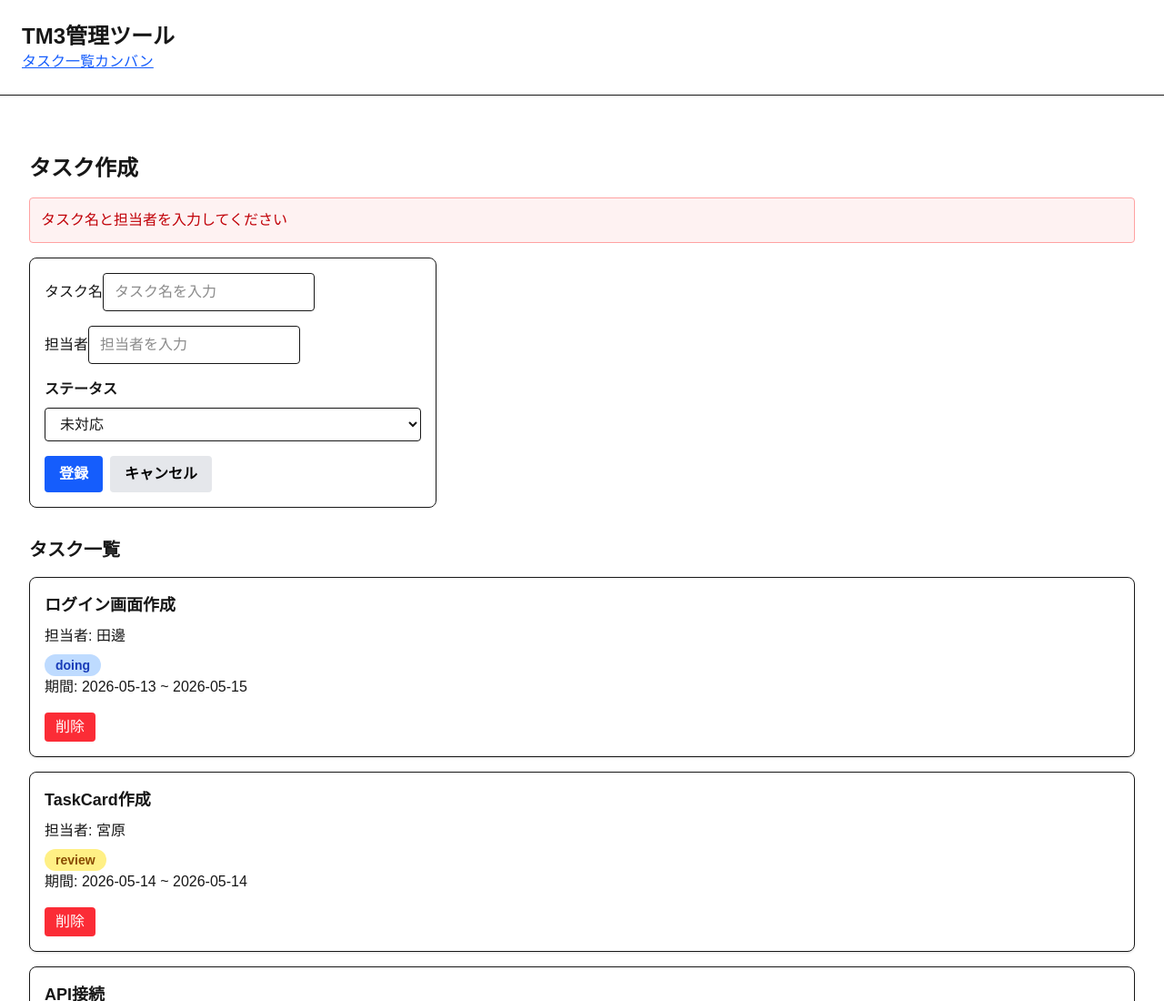
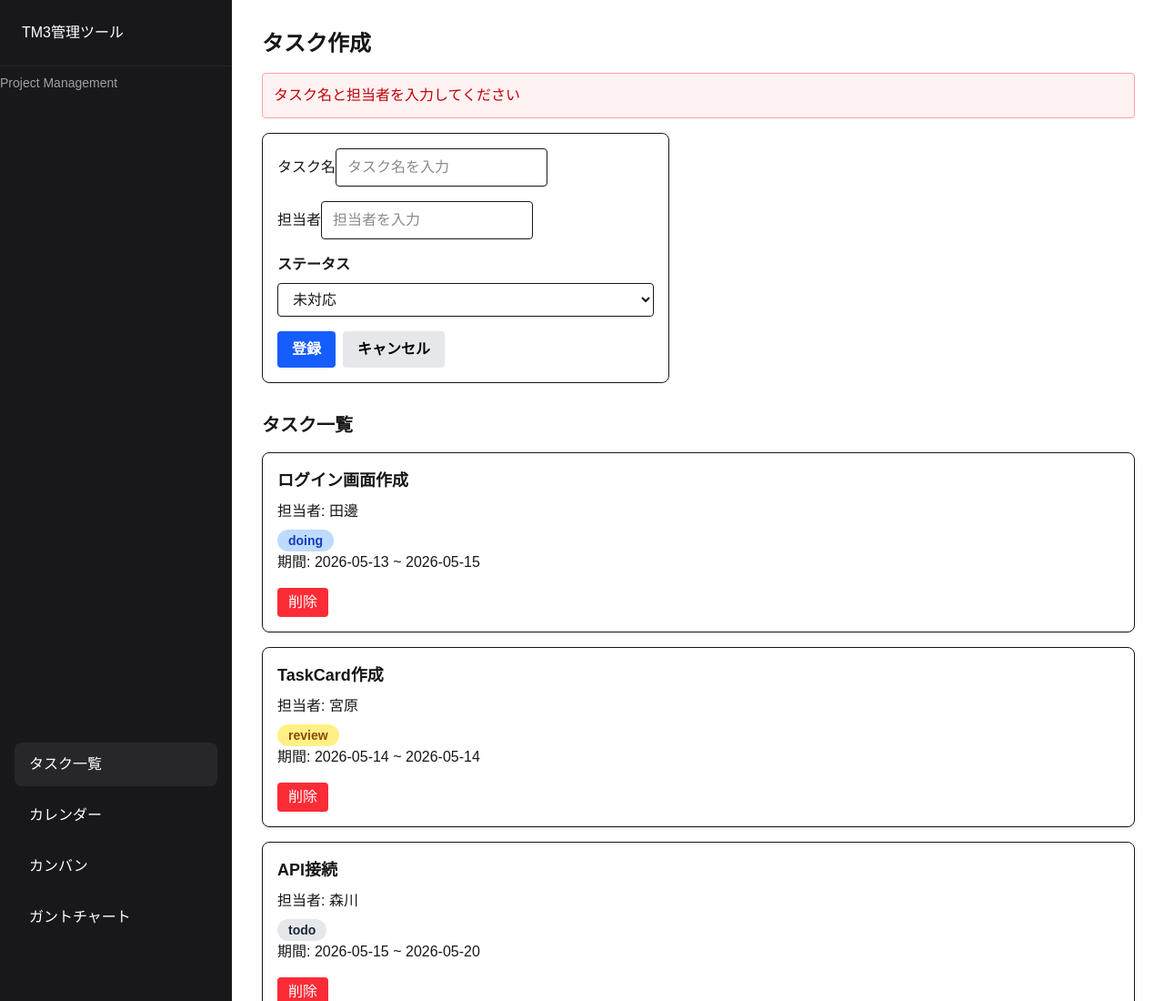
Before and after one commit to kazu0801-b/tm3-management-app, a Next.js app in the folder frontend/: page / in a window 1280 px wide. Shown: the top 1100 px of the page at 91% size. Built offline with nearby package versions, Linux system fonts and the light colour scheme.

Commit message:
SidebarとTaskTableを追加

```diff
--- a/frontend/src/app/layout.tsx
+++ b/frontend/src/app/layout.tsx
@@ -1,6 +1,4 @@
-import { Navigation } from "@/components/organisms/Navigation";
 import type { Metadata } from "next";
-import type { ReactNode } from "react";
 import "./globals.css";
 
 export const metadata: Metadata = {
@@ -9,18 +7,13 @@ export const metadata: Metadata = {
 };
 
 type Props = {
-  children: ReactNode;
+  children: React.ReactNode;
 };
 
 const RootLayout = ({ children }: Props) => {
   return (
     <html lang="ja">
       <body>
-        <header className="border-b p-6">
-          <h1 className="text-2xl font-bold">TM3管理ツール</h1>
-          <Navigation />
-        </header>
-
         {children}
       </body>
     </html>
--- a/frontend/src/app/page.tsx
+++ b/frontend/src/app/page.tsx
@@ -4,6 +4,7 @@ import { ErrorMessage } from "@/components/atoms/ErrorMessage";
 import { KanbanBoard } from "@/components/organisms/KanbanBoard";
 import { TaskForm } from "@/components/organisms/TaskForm";
 import { TaskList } from "@/components/organisms/TaskList";
+import { AppLayout } from "@/components/templates/AppLayout";
 import { mockTasks } from "@/data/mockTasks";
 import { Task } from "@/types/task";
 import { useEffect, useState } from "react";
@@ -42,8 +43,8 @@ export default function Home() {
   };
 
   return (
-    <main className="p-8">
-      <section className="mt-8">
+    <AppLayout >
+      <section>
         <h2 className="text-2xl font-bold">タスク作成</h2>
 
         <div className="mt-4">
@@ -73,6 +74,6 @@ export default function Home() {
           <KanbanBoard tasks={tasks} />
         </div>
       </section>
-    </main>
+  </AppLayout>
   );
 }
--- /dev/null
+++ b/frontend/src/components/organisms/Sidebar/index.tsx
@@ -0,0 +1,43 @@
+export const Sidebar = () => {
+    return (
+        <aside className="flex min-h-screen w-64 flex-col border-r bg-zinc-900 text-white">
+            <div className="flex min-h-screen w-64 flex-col border-r bg-zinc-900 text-white">
+                <h1 className="border-b border-zinc-800 p-6">
+                    TM3管理ツール
+                </h1>
+
+                <p className="mt-2 text-sm text-zinc-400">
+                    Project Management
+                </p>
+            </div>
+
+            <nav className="flex flex-1 flex-col gap-2 p-4">
+                <button className="rounded-lg bg-zinc-800 px-4 py-3 text-left transition hover:bg-zinc-700">
+                    タスク一覧
+                </button>
+
+                <button className="rounded-lg px-4 py-3 text-left transition hover:bg-zinc-800">
+                    カレンダー
+                </button>
+
+                <button className="rounded-lg px-4 py-3 text-left transition hover:bg-zinc-800">
+                    カンバン
+                </button>
+
+                <button className="rounded-lg px-4 py-3 text-left transition hover:bg-zinc-800">
+                    ガントチャート
+                </button>
+            </nav>
+
+            <div className="border-t border-zinc-800 p-4">
+                <p className="text-sm text-zinc-400">
+                    ログイン中
+                </p>
+
+                <p className="mt-1 font-bold">
+                    Takuto
+                </p>
+            </div>
+        </aside>
+    );
+};
--- /dev/null
+++ b/frontend/src/components/templates/AppLayout/index.tsx
@@ -0,0 +1,18 @@
+import { Sidebar } from "@/components/organisms/Sidebar";
+import { ReactNode } from "react";
+
+type Props = {
+    children: ReactNode;
+};
+
+export const AppLayout = ({ children }: Props) => {
+    return (
+        <div className="flex min-h-screen">
+            <Sidebar />
+
+            <main className="flex-1 p-8">
+                {children}
+            </main>
+        </div>
+    );
+};
--- /dev/null
+++ b/frontend/src/componets/organisms/TaskTable/index.tsx
@@ -0,0 +1,52 @@
+import { StatusBadge } from "@/components/atoms/StatusBadge";
+import { Task } from "@/types/task";
+
+type Props = {
+    tasks: Task[];
+};
+
+export const TaskTable = ({tasks}: Props) => {
+    return (
+        <div className="overflow-hidden rounded-xl border">
+            <table className="w-full border-collapse bg-white">
+                <thead className="bg-zinc-50">
+                    <tr className="text-left text-sm text-zinc-500">
+                        <th className="px-4 py-3">ID</th>
+                        <th className="px-4 py-3">タスク名</th>
+                        <th className="px-4 py-3">ステータス</th>
+                        <th className="px-4 py-3">担当者</th>
+                        <th className="px-4 py-3">期限</th>
+                        <th className="px-4 py-3">操作</th>
+                    </tr>
+                </thead>
+
+                <tbody>
+                    {tasks.map((task) => (
+                        <tr key={task.id} className="border-t">
+                            <td className="px-4 py-4 text-sm text-zinc-500">
+                                No.{task.id}
+                            </td>
+                            <td>
+                                {task.title}
+                            </td>
+                            <td>
+                                <StatusBadge status={task.status} />
+                            </td>
+                            <td>
+                                {task.assignee}
+                            </td>
+                            <td className="px-4 py-4">
+                                {task.dueDate}
+                            </td>
+                            <td className="px-4 py-4">
+                                <button className="rounded border px-3 py-1 text-sm">
+                                    詳細
+                                </button>
+                            </td>
+                        </tr>
+                    ))}
+                </tbody>
+            </table>
+        </div>
+    );
+};
```
